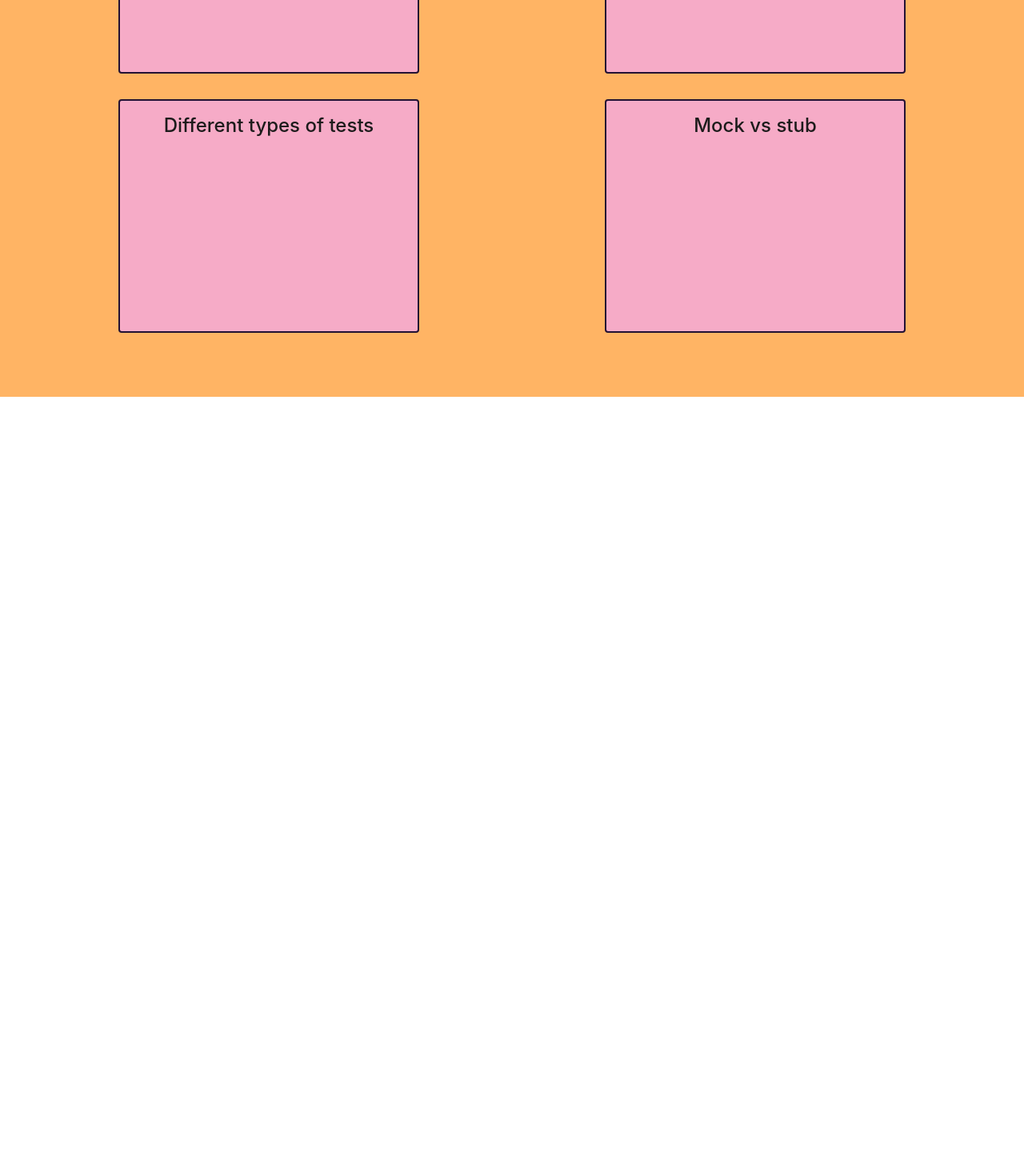
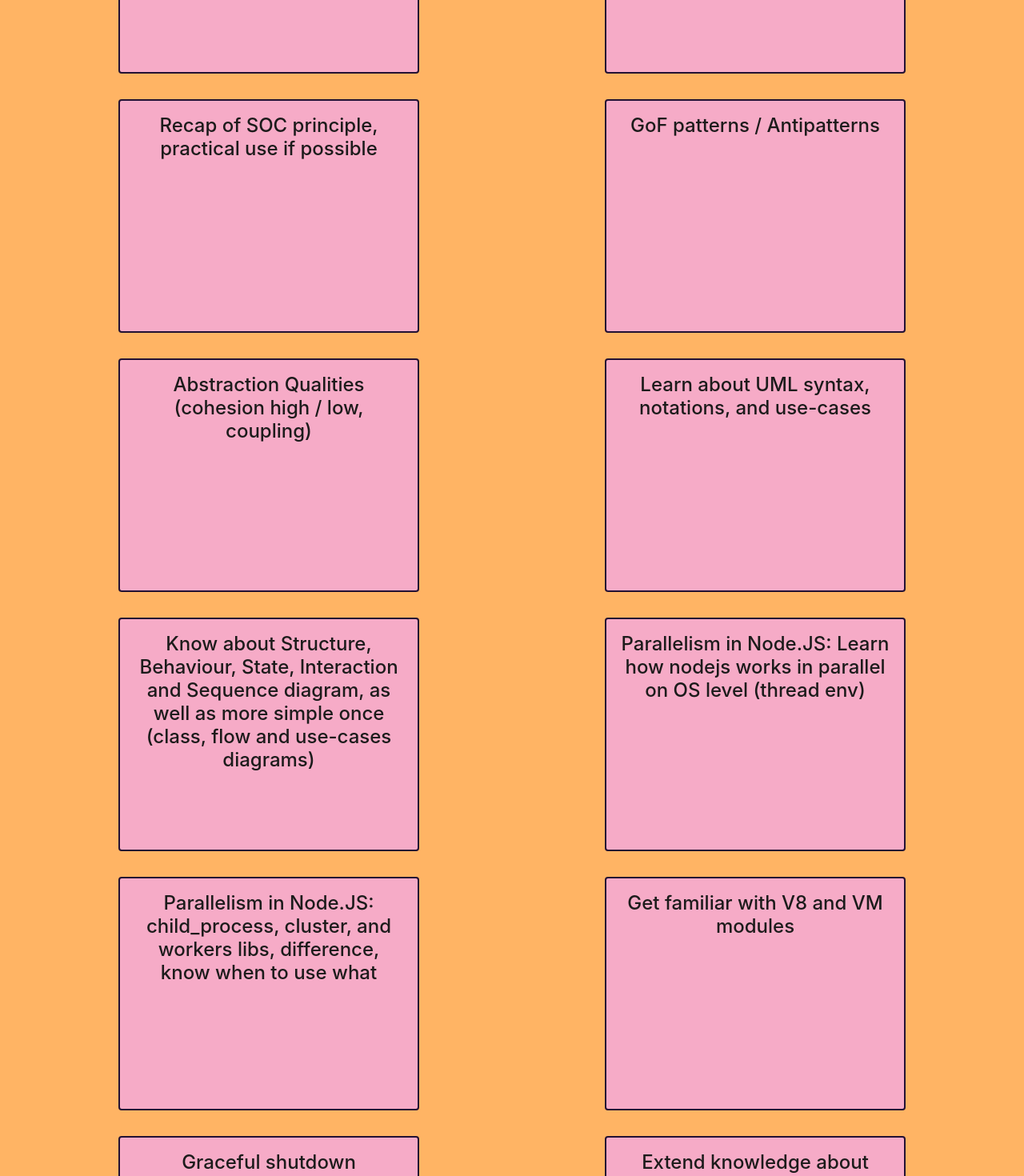
Before and after one commit to vvorobets/refactored-training, a React (Create React App) app: page / in a window 1280 px wide. Shown: the part 1040-2510 px from the top of the page at 80% size. Before the commit the page ends 1536 px from the top, so only its background shows below. Built offline with nearby package versions, Linux system fonts and the light colour scheme.

Commit message:
ADD more source

```diff
--- a/src/App.tsx
+++ b/src/App.tsx
@@ -6,7 +6,6 @@ import { Header } from "./header";
 import { questions as sourceQuestions } from "./questions";
 import { QuestionDetails } from "./question-details";
 import { Modal } from "./modal";
-import { group } from "console";
 
 function App() {
   const [questions, setQuestions] = useState<Question[]>([]);
--- a/src/questions.ts
+++ b/src/questions.ts
@@ -1,25 +1,6 @@
 import { Question } from "./question";
 
-export const questions: Question[] = [
-  {
-    id: "1",
-    title: "ABCD",
-    group: "dummy",
-    description: "Some really new concept",
-    list: [
-      { title: "Pattern 1", description: "This is the first case" },
-      { title: "Pattern 2", description: "This is the second case" },
-    ],
-    links: ["www.example.com"],
-  },
-  {
-    id: "2",
-    title: "Some meaningless text here",
-    group: "dummy",
-    description:
-      "werert wertwer vwerv tery ertser awe etyu tyuk dg ser awerrv cd",
-  },
-  {
+export const questions: Question[] = [{
     id: "3",
     title: "GRASP patterns",
     group: "GRASP patterns",
@@ -106,6 +87,41 @@ export const questions: Question[] = [
     title: "Tools to control/ improve code quality",
     group: "Code quality",
     description: "",
+    list: [
+      {
+        title: "ESLint",
+        description: `a tool for identifying and reporting on patterns found in ECMAScript/JavaScript code, with the goal of making code more consistent and avoiding bugs.
+      Linting is all about analysing the code without having to execute it`,
+      },
+      {
+        title: "Prettier",
+        description: `An opinionated code formatter`,
+      },
+      {
+        title: "GIT (Code Review)",
+        description: `Open Source distributed version control system for tracking changes in computer files and coordinating work on those files among multiple people`,
+      },
+      {
+        title: "Unit, integration, and functional testing",
+        description: `Unit: jest, mocha, sinon, chai, jasmine. Integrational: Selenium WebDriver, cypress, supertest`,
+      },
+      {
+        title: "Refactoring",
+        description: `IDE's built-in tools for automated refactoring based on sourse code's semantic tree`,
+      },
+      {
+        title: "unimported (npm package)",
+        description: `analyzes your code by following the require/import statements starting from your entry file, showing which files are unimported, which dependencies are missing from your package.json, and which dependencies can be removed from your package.json`,
+      },
+      {
+        title: "webpack-bundle-analyzer",
+        description: `will help you realize what's really inside your bundle, find out what modules make up the most of its size and find modules that got there by mistake`,
+      },
+      {
+        title: "dependency-cruiser (npm package)",
+        description: `runs through the modules of your project (detecting circular dependencies, dependencies missing in package.json, orphans, production code relying on dev- or optionalDependencies etc.), can generates dependency graphs`,
+      },
+    ],
   },
   {
     id: "4.2",
@@ -113,23 +129,16 @@ export const questions: Question[] = [
     group: "Code quality",
     description: `Cyclomatic complexity (CYC) is a software metric used to determine the complexity of a program.
     It is a count of the number of decisions in the source code.
-    The higher the count, the more complex the code.`,
-    list: [
-      {
-        title: "why it's important",
-        description: `1) Limit code complexity; 2) Determine the number of test cases required`,
-      },
-      {
-        title: "how to calculate CYC",
-        description: `CYC = E – N + 2P
+    The higher the count, the more complex the code.
+    Why it's important: 1) Limit code complexity; 2) Determine the number of test cases required.
+    How to calculate CYC: CYC = E – N + 2P
 
   (E = Number of edges (transfers of control);
   N = Number of nodes (sequential group of statements containing only one transfer of control);
   This translates to the number of decisions + 1;
-  P = Number of disconnected parts of the flow graph (e.g. a calling program and a subroutine))
+  P = Number of disconnected parts of the flow graph (e.g. a calling program and a subroutine)).
 
-  Binary decisions — such as “if” and “while” statements — add 1 to complexity.
-
+  Binary decisions (if/while) add 1 to complexity.
   Boolean operators can add either one or nothing to complexity. For instance, one may be added if a Boolean operator is found within a conditional statement.
 
   void foo(void)
@@ -142,8 +151,6 @@ export const questions: Question[] = [
    }
   So, CYC = 3 in this example.
   `,
-      },
-    ],
   },
   {
     id: "5.1",
@@ -156,40 +163,32 @@ export const questions: Question[] = [
         description: `a testing methodology or a programming practice implemented from a developer’s perspective.
   This technique starts by designing and writing test cases for every small functionality of an application.
   The main intention of this technique is to modify or write a fresh code only when the test fails.
-  In a TDD approach, automated test scripts are written before functional pieces of code. The TDD methodology involves the following steps:
-  1) Write a Failing Test - 2) Execute All Existing Tests - 3) Write Production Code to Make the Test Pass - 4) Refactor If Necessary`,
-      },
-      {
-        title: "Benefits of Test-Driven Development",
-        description: `Simpler design. Fewer defects. Detailed project specification. High test coverage. High code coverage. Fewer regression problems.`,
+  In a TDD approach, automated test scripts are written before functional pieces of code. Involves the following steps:
+  1) Write a Failing Test - 2) Execute All Existing Tests - 3) Write Production Code to Make the Test Pass - 4) Refactor If Necessary.
+  Benefits of Test-Driven Development: Simpler design; Fewer defects; Detailed project specification; High test coverage; High code coverage; Fewer regression problems.`,
       },
       {
         title: "Behavioral-Driven Development (BDD) ",
-        description: `is a testing approach derived from the TDD methodology. In BDD, tests are mainly based on systems behavior.
-        In most cases, the Given-When-Then approach is used for writing test cases.
-        1) Write the Behavior - 2) Convert the Plain English Behaviors Into Scripts - 3) Implement the Behavior by Writing Production Code - 4) Refactor If Needed`,
-      },
-      {
-        title: "Key benefits of Behavioral-Driven Development approach",
-        description: `Collaboration. Fewer defects. Fewer regression problems. Comprehensive project documentation fit for multiple target audiences.
-Traceability for every piece of functionality.`,
+        description: `is a testing approach derived from the TDD methodology.
+        Tests are mainly based on systems behavior, in most cases, the Given-When-Then approach is used for writing test cases.
+        1) Write the Behavior - 2) Convert the Plain English Behaviors Into Scripts - 3) Implement the Behavior by Writing Production Code - 4) Refactor If Needed.
+        Key benefits of Behavioral-Driven Development approach: Collaboration; Fewer defects; Fewer regression problems; Comprehensive project documentation fit for multiple target audiences;
+        Traceability for every piece of functionality.`,
       },
       {
         title: `Acceptance Test-Driven Development (ATDD)`,
-        description: `a single acceptance test is written from the user’s perspective. It mainly focuses on satisfying the functional behavior of the system. This technique attempts to answer the question – Is the code working as expected?
+        description: `a single acceptance test is written from the user’s perspective.
+        It mainly focuses on satisfying the functional behavior of the system.
+        This technique attempts to answer the question – Is the code working as expected?
 
-        Note: Acceptance Test-Driven Development is very similar to Behavioral-Driven Development. However, a key difference between them is: BDD focuses more on the behavior of the feature, whereas ATDD focuses on capturing the accurate requirements.
-        This technique enhances collaboration among developers, users, and QAs with a common focus on defining the acceptance criteria. The following are some of the key practices in ATDD:
+        A key difference: BDD focuses more on the behavior of the feature, whereas ATDD focuses on capturing the accurate requirements.
+        The following are some of the key practices in ATDD:
+        - Analyzing and discussing the real-world scenarios
+        - Deciding the acceptance criteria for those test scenarios
+        - Automating the acceptance test cases
+        - Focusing on the development of those requirement cases.
 
-        Analyzing and discussing the real-world scenarios
-        Deciding the acceptance criteria for those test scenarios
-        Automating the acceptance test cases
-        Focusing on the development of those requirement cases
-        `,
-      },
-      {
-        title: "Benefits of ATDD",
-        description: `1) Requirements are very clearly analyzed without any ambiguity;
+        Benefits of ATDD: 1) Requirements are very clearly analyzed without any ambiguity;
         2) Encourages collaboration among cross-team members;
         3) The acceptance test serves as a guide for the entire development process`,
       },
@@ -200,12 +199,197 @@ Traceability for every piece of functionality.`,
     title: "Different types of tests",
     group: "Testing / Unit testing",
     description:
-      "(black-box, API, integration and etc., and difference between them)",
+      "Accessibility, Acceptance, Black box, End to end, Functional, Interactive, Integration, Load, Non functional, Performance, Regression, Sanity, Security, Single user performance, Smoke, Stress, Unit, White-box",
+    list: [
+      {
+        title: "Unit tests",
+        description: `are very low level. They consist in testing individual methods and functions of the classes, components or modules used by your software. Unit tests are in general quite cheap to automate and can be run very quickly.`,
+      },
+      {
+        title: "Integration tests",
+        description: `verify that different modules or services used by your application work well together. For example, it can be testing the interaction with the database or making sure that microservices work together as expected.
+        These types of tests are more expensive to run as they require multiple parts of the application to be up and running.`,
+      },
+      {
+        title: "Functional tests",
+        description: `focus on the business requirements of an application. They only verify the output of an action and do not check the intermediate states of the system when performing that action.
+      An integration test may simply verify that you can query the database while a functional test would expect to get a specific value from the database as defined by the product requirements.`,
+      },
+      {
+        title: "End-to-end tests",
+        description: `replicates a user behavior with the software in a complete application environment. It verifies that various user flows work as expected and can be as simple as loading a web page or logging in or much more complex scenarios verifying email notifications, online payments, etc...
+      End-to-end tests are very useful, but they're expensive to perform and can be hard to maintain when they're automated.`,
+      },
+      {
+        title: "Acceptance tests",
+        description: `are formal tests executed to verify if a system satisfies its business requirements.
+        They require the entire application to be up and running and focus on replicating user behaviors. But they can also go further and measure the performance of the system and reject changes if certain goals are not met.`,
+      },
+      {
+        title: "Performance tests",
+        description: `check the behaviors of the system when it is under significant load. These tests are non-functional and can have the various form to understand the reliability, stability, and availability of the platform.
+      Performance tests are by their nature quite costly to implement and run, but they can help you understand if new changes are going to degrade your system.`,
+      },
+      {
+        title: "Smoke tests",
+        description: `Smoke tests are basic tests that check basic functionality of the application. They are meant to be quick to execute, and their goal is to give you the assurance that the major features of your system are working as expected.
+      Smoke tests can be useful right after a new build is made to decide whether or not you can run more expensive tests, or right after a deployment to make sure that they application is running properly in the newly deployed environment.`,
+      },
+      {
+        title: "Black Box Testing",
+        description: `involves testing against a system where the code and paths are invisible.`,
+      },
+      {
+        title: "White Box Testing",
+        description: `involves testing the product's underlying structure, architecture, and code to validate input-output flow and enhance design, usability, and security.`,
+      },
+    ],
   },
   {
     id: "5.3",
-    title: "Mock vs stub",
+    title: "Test doubles: mock, stub, spy, fake, dummy",
     group: "Testing / Unit testing",
-    description: "difference",
+    description: "",
+    list: [
+      {
+        title: "Dummy",
+        description:
+          "objects are passed around but never actually used. Usually they are just used to fill parameter lists.",
+      },
+      {
+        title: "Fake",
+        description:
+          "objects actually have working implementations, but usually take some shortcut which makes them not suitable for production (an in memory database is a good example)",
+      },
+      {
+        title: "Stubs",
+        description:
+          "provide canned answers to calls made during the test, usually not responding at all to anything outside what's programmed in for the test.",
+      },
+      {
+        title: "Spies",
+        description:
+          "are stubs that also record some information based on how they were called.",
+      },
+      {
+        title: "Mocks",
+        description:
+          "objects pre-programmed with expectations which form a specification of the calls they are expected to receive.",
+      },
+      {
+        title: "Test Double",
+        description:
+          "any kind of pretend object used in place of a real object for testing purposes",
+      },
+    ],
+  },
+  {
+    id: "6.1",
+    title: "Recap of SOC principle, practical use if possible",
+    group: "Object oriented design",
+    description:
+      ``,
+  },
+  {
+    id: "6.2",
+    title: "GoF patterns / Antipatterns",
+    group: "Object oriented design",
+    description:
+      ``,
+      links: ['http://refactoring.guru']
+  },
+  {
+    id: "6.3",
+    title: "Abstraction Qualities (cohesion high / low, coupling)",
+    group: "Object oriented design",
+    description:
+      ``,
+  },
+
+  {
+    id: "7.1",
+    title: "Learn about UML syntax, notations, and use-cases",
+    group: "UML Modeling",
+    description:
+      ``,
+  },
+  {
+    id: "7.2",
+    title: "Know about Structure, Behaviour, State, Interaction and Sequence diagram, as well as more simple once (class, flow and use-cases diagrams)",
+    group: "UML Modeling",
+    description:
+      ``,
+  },
+
+  {
+    id: "8.1",
+    title: "Parallelism in Node.JS: Learn how nodejs works in parallel on OS level (thread env)",
+    group: "NodeJS",
+    description:
+      ``,
+  },
+  {
+    id: "8.2",
+    title: "Parallelism in Node.JS: child_process, cluster, and workers libs, difference, know when to use what",
+    group: "NodeJS",
+    description:
+      ``,
+  },
+  {
+    id: "8.5",
+    title: "Get familiar with V8 and VM modules",
+    group: "NodeJS",
+    description:
+      ``,
+  },
+  {
+    id: "8.6",
+    title: "Graceful shutdown techniques",
+    group: "NodeJS",
+    description:
+      ``,
+  },
+  {
+    id: "8.7",
+    title: "Extend knowledge about core modules in NodeJS",
+    group: "NodeJS",
+    description:
+      ``,
+  },
+  {
+    id: "8.8",
+    title: "Learn how ORM and ODM are working",
+    group: "NodeJS",
+    description:
+      ``,
+  },
+
+  {
+    id: "9.1",
+    title: "Learn about memory management along with the structures that are used to provide memory env (stack, heap, queue)",
+    group: "Core JavaScript",
+    description:
+      ``,
+  },
+  {
+    id: "9.2",
+    title: "Know about how GC is working (where/when it's running, the possibility of running it manually, why it could be useful)",
+    group: "Core JavaScript",
+    description:
+      ``,
+  },
+  {
+    id: "9.3",
+    title: "Recap about prototypal inheritance",
+    group: "Core JavaScript",
+    description:
+      ``,
+  },
+  {
+    id: "9.4",
+    title: "WeakSet and WeakMap recap",
+    group: "Core JavaScript",
+    description:
+      ``,
   },
 ];
```
